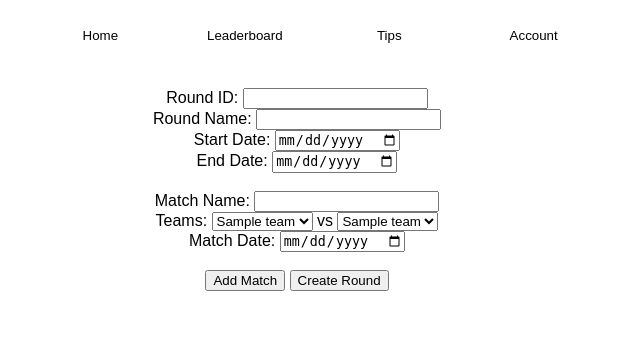
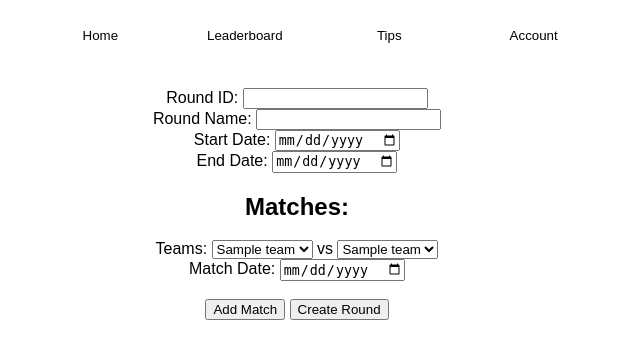
Before and after one commit to NotLawson/tipping, a Flask app: template templates/create_round.html in a window 1280 px wide. Shown: the top 359 px of the page, without its empty margins (343-983 px from the left). Run offline with Flask 3, Linux system fonts and the light colour scheme; the template is opened without the code that fills it: most values are stand-ins (such as "Sample title", 1, 10 or a date in 2020); some libraries are stand-ins or nearby versions.

Commit message:
remove match name, add heading

```diff
--- a/templates/create_round.html
+++ b/templates/create_round.html
@@ -18,12 +18,9 @@
     <br>
     <label for="end_date">End Date:</label>
     <input type="date" id="end_date" name="end_date">
-    <br><br>
+    <br><h2>Matches:</h2>
     <div id="matches">
         <div class="match" id="match">
-            <label for="match_name">Match Name:</label>
-            <input type="text" id="match_name" name="match_name">
-            <br>
             <label>Teams:</label>
             <select name="home" id="home">
                 {% for team in teams %}
```
